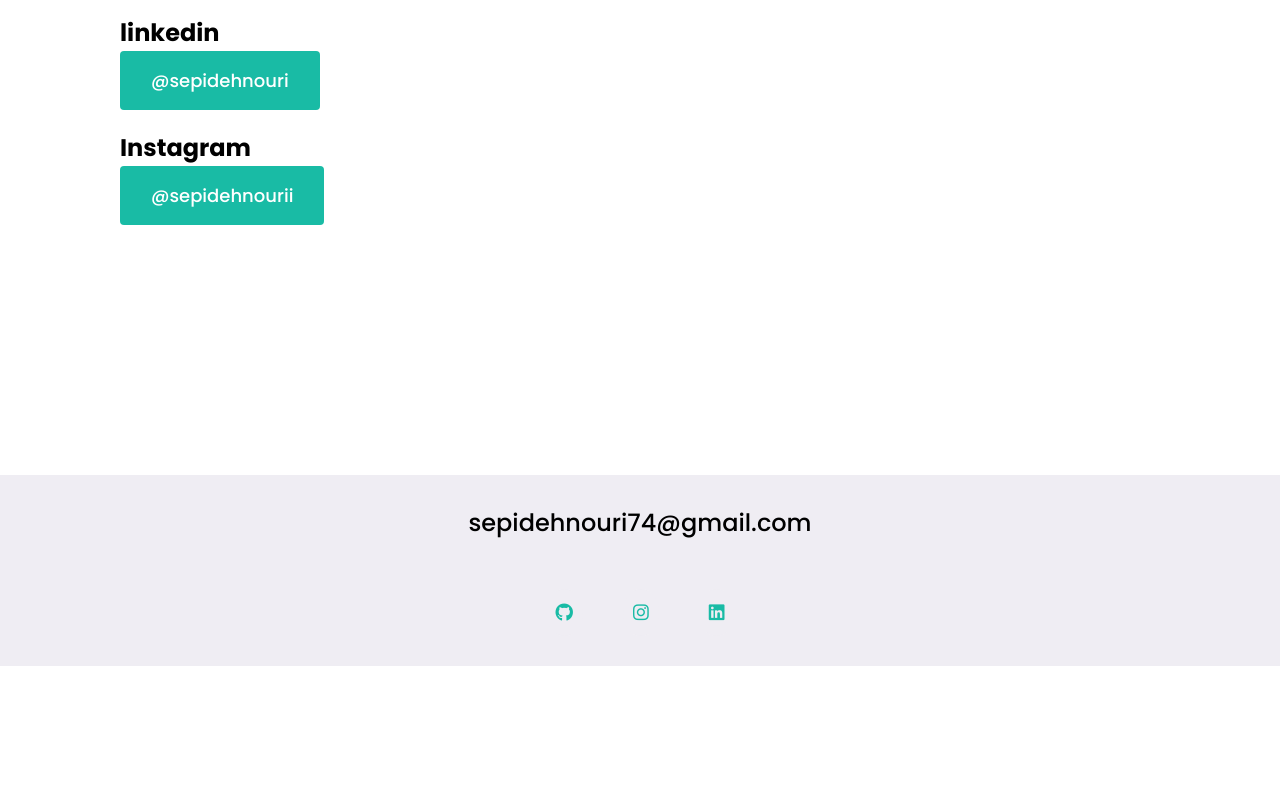
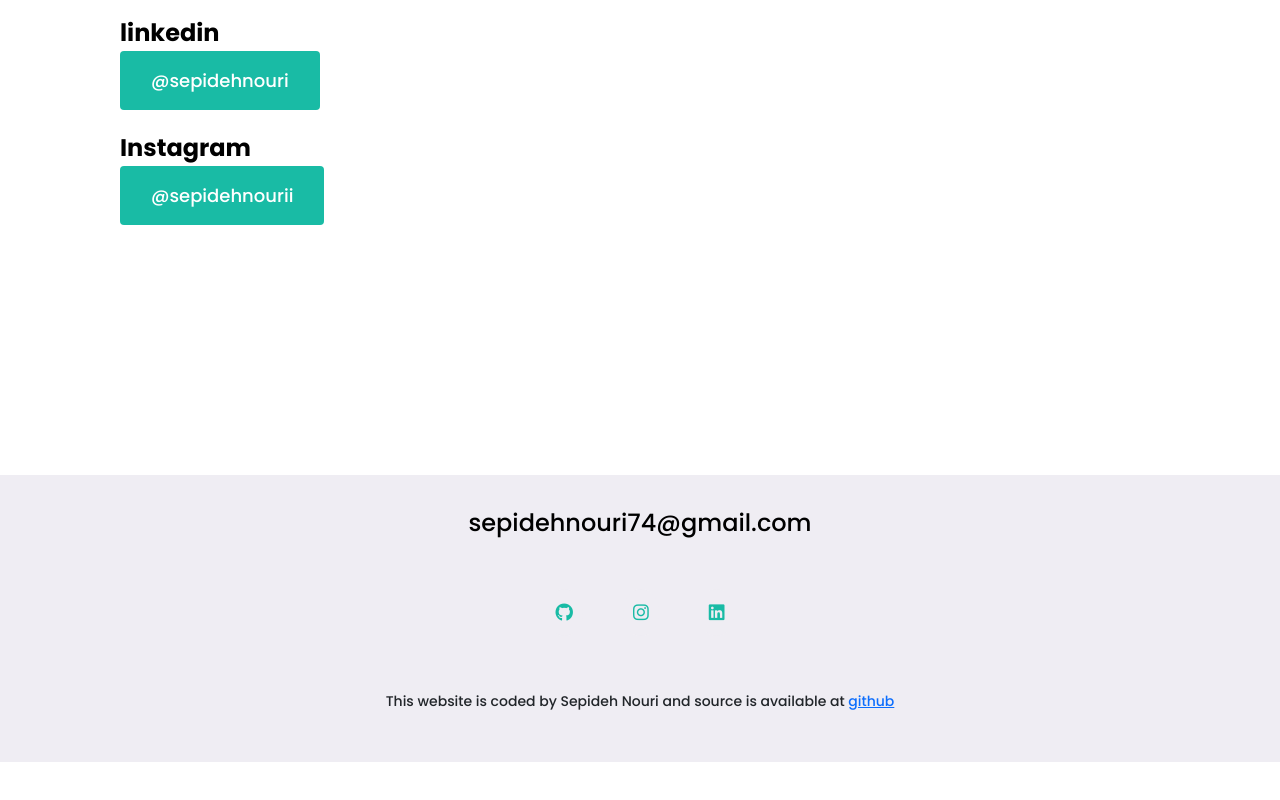
Before and after one commit to Sepiiiideh/portfolio-homework, a plain HTML site: page contact.html in a window 1280 px wide. Shown: the part 374-1174 px from the top of the page. Before the commit the page ends 1100 px from the top, so only its background shows below. Drawn offline with nearby package versions, Linux system fonts and the light colour scheme.

Commit message:
add src link

```diff
--- a/contact.html
+++ b/contact.html
@@ -25,7 +25,8 @@
       rel="stylesheet"
     />
     <link rel="stylesheet" href="/styles/portfolio.css">
-    <title>Document</title>
+    <meta name="description" content="Sepideh is a full-stack developer based in Iran">
+    <title>Contact Sepideh Nouri</title>
 </head>
 <body>
   <div class="container">
@@ -65,6 +66,7 @@
     <a href="https://www.instagram.com/sepidehnourii" target="_blank"><i class="fab fa-instagram"></i></a>
     <a href="https://ir.linkedin.com/in/sepideh-nouri-a8750417a" target="_blank"><i class="fab fa-linkedin"></i></a>
   </div>
+  <p class="text-center">This website is coded by Sepideh Nouri and source is available at <a href="https://github.com/Sepiiiideh/portfolio-homework" title="Source Code" target="_blank">github</a></p>
 </footer>
 </body>
 </html>
--- a/styles/portfolio.css
+++ b/styles/portfolio.css
@@ -250,6 +250,10 @@ h2{
     line-height: 20px;
     padding: 10px 20px;
   }
+  footer p{
+    margin-top: 50px;
+    font-size: 14px;
+  }
 @media (max-width: 900px) {
     h1 {
       font-size: 44px;
```
Also changed, not shown: about.html (+2 -1 lines), index.html (+1 -0 lines), work.html (+3 -1 lines).
